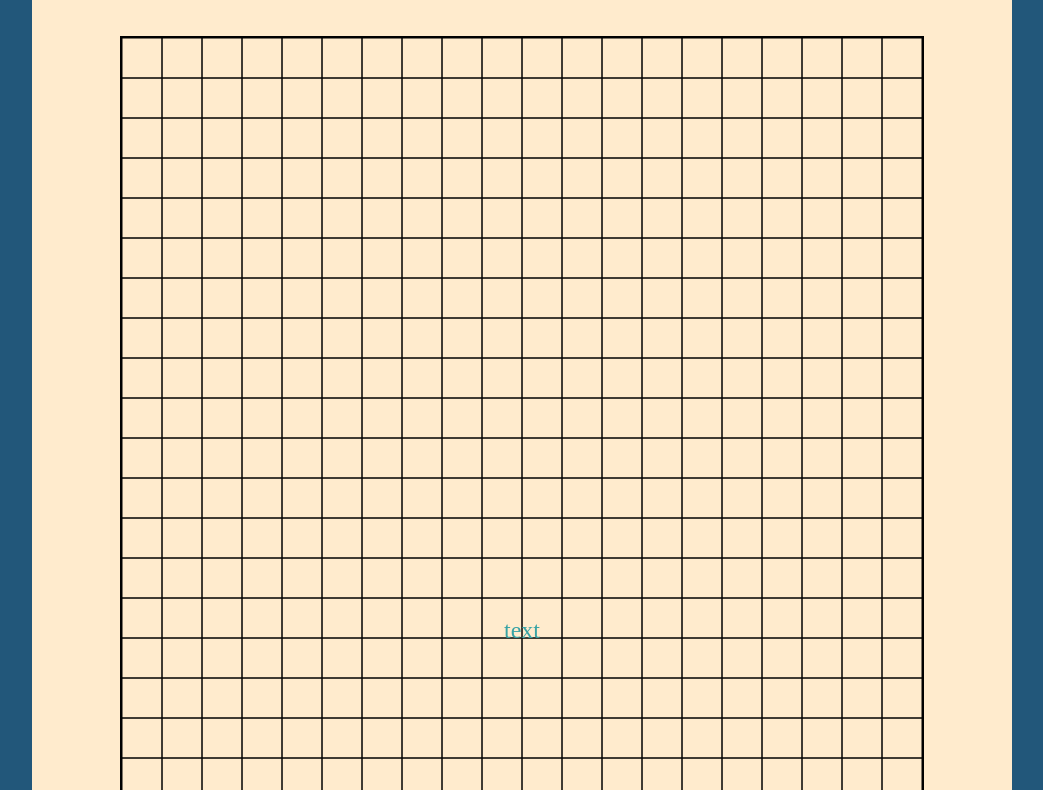
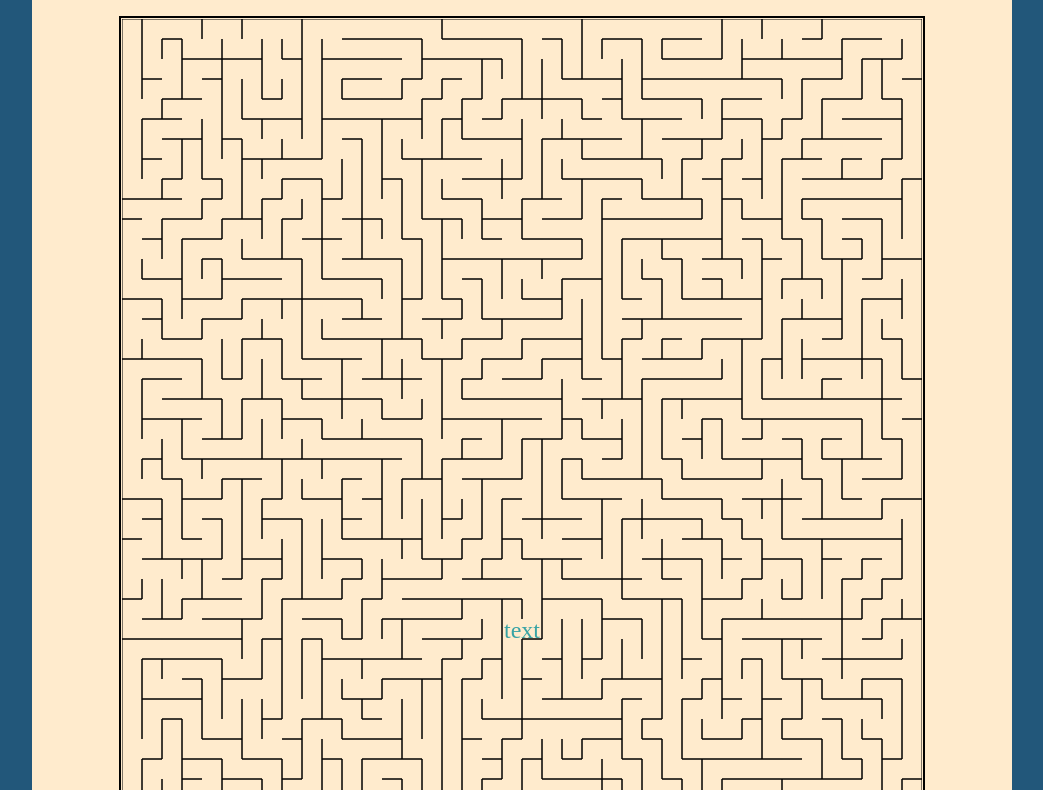
Before and after one commit to LuuKiii/Mazing, a plain HTML site: page index.html in a window 1280 px wide. Shown: the part 133-923 px from the top of the page, without its empty margins (118-1161 px from the left). Drawn offline with Linux system fonts and the light colour scheme.

Commit message:
Third commit
Added maze generation based on depth-first search algorithm.

```diff
--- a/css/main.css
+++ b/css/main.css
@@ -7,16 +7,15 @@ body{
 h1{
     text-align: center;
     padding: 10px;
+    margin: 0;
     font-size: 60px;
 }
 
 .wrapper{
     max-width: 960px;
 
-    margin:  0 auto;
-
-    padding-left: 10px;
-    padding-right: 10px;
+    margin:  30px auto 0;
+    padding: 10px;
 
     background-color: blanchedalmond;
 }
@@ -36,10 +35,11 @@ footer{
 .main{
     text-align: center;
     margin-top: 20px;
-    margin-bottom: 100px;
+    margin-bottom: 40px;
+
 }
 
 #main-window{
-
     border: 2px solid black;
+    padding: 1px;
 }
--- a/index.html
+++ b/index.html
@@ -23,9 +23,9 @@
     </footer>
 
     <script src="scripts/generation/grid.js"></script>
+    <script src="scripts/generation/generate.js"></script>
+
     <script src="scripts/main.js"></script>
 </body>
 
-
-
 </html>
--- /dev/null
+++ b/scripts/generation/generate.js
@@ -0,0 +1,49 @@
+
+function randomizeOrigin() {
+    current = Math.floor(Math.random() * rows * cols);
+    grid[current].visited = true;
+    return current;
+}
+
+function generatePath() {
+    grid[current].neighbour();
+
+    if (grid[current].neighbours.length > 0) {
+        let nextRandom = Math.floor(Math.random() * grid[current].neighbours.length);
+
+        removeWalls(grid[current].index, grid[current].neighbours[nextRandom].index);
+
+        tilesVisited.push(current);
+
+        current = grid[current].neighbours[nextRandom].index;
+        grid[current].visited = true;
+
+        generatePath();
+
+
+    } else if (tilesVisited.length > 0) {
+        current = tilesVisited.pop();
+        generatePath();
+    }
+
+    return undefined;
+}
+
+function removeWalls(wallIndex, nextWallIndex) {
+
+    let whichWall = wallIndex - nextWallIndex;
+
+    if (whichWall - cols == 0) {
+        grid[wallIndex].walls[0] = false;
+        grid[nextWallIndex].walls[2] = false;
+    } else if (whichWall == -1) {
+        grid[wallIndex].walls[1] = false;
+        grid[nextWallIndex].walls[3] = false;
+    } else if (whichWall + cols == 0) {
+        grid[wallIndex].walls[2] = false;
+        grid[nextWallIndex].walls[0] = false;
+    } else if (whichWall == 1) {
+        grid[wallIndex].walls[3] = false;
+        grid[nextWallIndex].walls[1] = false;
+    }
+}
--- a/scripts/generation/grid.js
+++ b/scripts/generation/grid.js
@@ -1,31 +1,88 @@
 class Tile {
-    constructor(positionX, positionY) {
+    constructor(positionX, positionY, index) {
         this.positionX = positionX;
         this.positionY = positionY;
+        this.index = index;
         this.walls = [true, true, true, true];
+        this.neighbours = [];
+        this.visited = false;
     }
+
+    edgeCheck(NeighbourIndex, sides) {
+
+        if (NeighbourIndex < 0 || NeighbourIndex >= grid.length) {
+            return -1;
+        }
+
+        let NeighbourX = grid[NeighbourIndex].positionX / tileSide;
+
+        if (NeighbourX % rows === 0 && sides === 1) {
+            return -1;
+        }
+
+        if ((NeighbourX + 1) % rows === 0 && sides === 2) {
+            return -1;
+        }
+
+        return NeighbourIndex;
+    }
+
+    neighbour() {
+
+        this.neighbours = [];
+
+        let topNeighbour = grid[this.edgeCheck(this.index - cols, 0)];
+        let rightNeighbour = grid[this.edgeCheck(this.index + 1, 1)];
+        let bottomNeighbour = grid[this.edgeCheck(this.index + cols, 0)];
+        let leftNeighbour = grid[this.edgeCheck(this.index - 1, 2)];
+
+        if (topNeighbour && !topNeighbour.visited) {
+            this.neighbours.push(topNeighbour);
+        }
+
+        if (rightNeighbour && !rightNeighbour.visited) {
+            this.neighbours.push(rightNeighbour);
+        }
+
+        if (bottomNeighbour && !bottomNeighbour.visited) {
+            this.neighbours.push(bottomNeighbour);
+        }
+
+        if (leftNeighbour && !leftNeighbour.visited) {
+            this.neighbours.push(leftNeighbour);
+        }
+
+
+    }
+
+
 
     drawWall(posX, posY, nextPosX, nextPosY) {
         ctx.moveTo(posX, posY);
-        ctx.lineTo(nextPosX, nextPosY)
+        ctx.lineTo(nextPosX, nextPosY);
     }
 
     draw() {
         ctx.beginPath();
 
-
-        if(this.walls[0]){
+        if (this.walls[0]) {
             this.drawWall(this.positionX, this.positionY, this.positionX + tileSide, this.positionY);
         }
-        if(this.walls[1]){
-            this.drawWall(this.positionX + tileSide, this.positionY,this.positionX + tileSide, this.positionY + tileSide);
+        if (this.walls[1]) {
+            this.drawWall(this.positionX + tileSide, this.positionY, this.positionX + tileSide, this.positionY + tileSide);
         }
-        if(this.walls[2]){
+        if (this.walls[2]) {
             this.drawWall(this.positionX + tileSide, this.positionY + tileSide, this.positionX, this.positionY + tileSide);
         }
-        if(this.walls[3]){
+        if (this.walls[3]) {
             this.drawWall(this.positionX, this.positionY + tileSide, this.positionX, this.positionY);
         }
+
+
+        // if (this.visited === true) {
+        //     ctx.fillStyle = "#cff2ff";
+        //     ctx.fillRect(this.positionX, this.positionY, tileSide, tileSide)
+        // }
 
         ctx.stroke();
     }
@@ -39,7 +96,7 @@ function createGrid() {
 
     for (let j = 0; j < rows; j++) {
         for (let i = 0; i < cols; i++) {
-            let tile = new Tile(i * tileSide, j * tileSide);
+            let tile = new Tile(i * tileSide, j * tileSide, grid.length);
             grid.push(tile);
         }
     }
@@ -48,5 +105,8 @@ function createGrid() {
 function drawGrid() {
     for (let i = 0; i < grid.length; i++) {
         grid[i].draw();
+
+        // ctx.fillStyle = "#000000";
+        // ctx.fillText(grid[i].index, grid[i].positionX, grid[i].positionY + tileSide);
     }
 }
--- a/scripts/main.js
+++ b/scripts/main.js
@@ -10,15 +10,30 @@ canvas.height = 800;
 
 let cols, rows;
 let grid = [];
-const tileSide = 40;
+const tileSide = 20;
+
+let current;
+let tilesVisited = [];
 
 //MAIN
 
+
+
+
 createGrid();
 
-let start = Date.now();
+randomizeOrigin();
+
+generatePath();
 
 drawGrid();
 
-let end = Date.now();
-console.log(end - start);
+
+function animate(){
+
+}
+
+
+// let start = Date.now();
+// let end = Date.now();
+// console.log(end - start);
```
